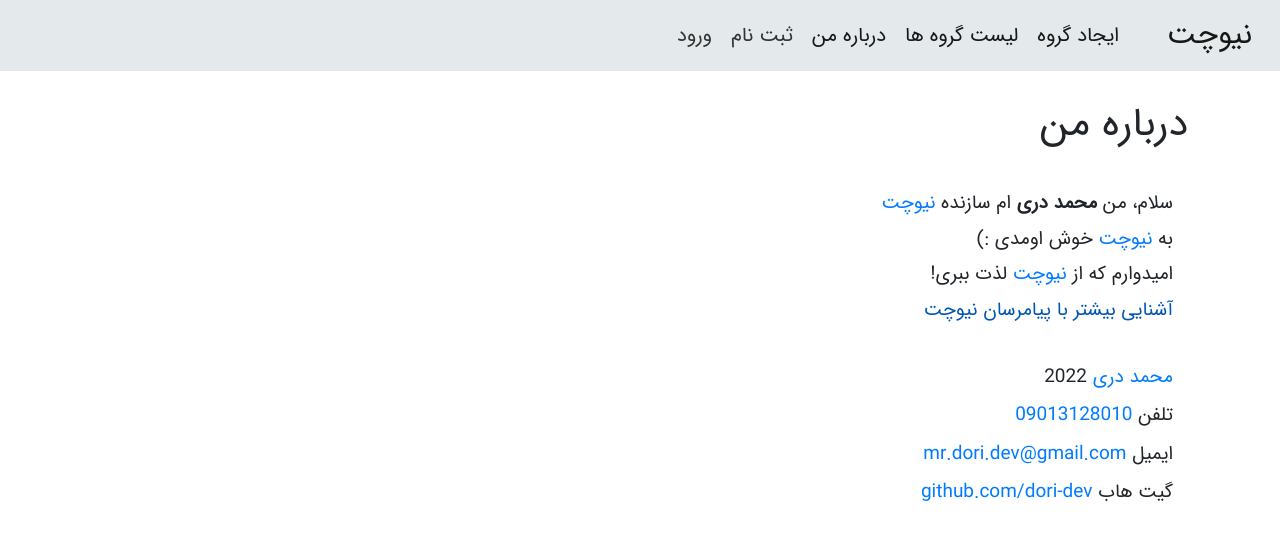
After one commit to dori-dev/django-chat, a Django app: page /about/ in a window 1280 px wide. The commit adds this page. Shown: the top 541 px of the page. Run offline with Django 3.2, Linux system fonts and the light colour scheme; some libraries are stand-ins or nearby versions.

Commit message:
add about-me page

```diff
--- /dev/null
+++ b/chat/templates/chat/about.html
@@ -0,0 +1,32 @@
+{% extends 'base.html' %}
+{% load static %}
+
+
+{% block style %}
+<link rel="stylesheet" href="{% static 'css/about.css' %}">
+{% endblock style %}
+
+
+{% block title %}
+<title>درباره من</title>
+{% endblock title %}
+
+
+{% block content %}
+<h1>درباره من</h1>
+<div class="about">
+    <p>سلام، من <b>محمد دری</b> ام سازنده <a href="{% url 'index' %}">نیوچت</a></p>
+    <p>به <a href="{% url 'index' %}">نیوچت</a> خوش اومدی :)</p>
+    <p>امیدوارم که از <a href="{% url 'index' %}">نیوچت</a> لذت ببری!</p>
+    <!-- TODO -->
+    <p><a target="_blank" href="">آشنایی بیشتر با پیامرسان نیوچت</a></p>
+</div>
+<br>
+<div class="social">
+    <p><a target="_blank" href="https://github.com/dori-dev">محمد دری</a> 2022</p>
+    <p>تلفن <a href="tel:09013128010">09013128010</a></p>
+    <p>ایمیل <a href="mailto:mr.dori.dev@gmail.com">mr.dori.dev@gmail.com</a></p>
+    <p>گیت هاب <a target="_blank" href="https://github.com/dori-dev">github.com/dori-dev</a></p>
+
+</div>
+{% endblock content %}
--- a/chat/urls.py
+++ b/chat/urls.py
@@ -8,6 +8,7 @@ urlpatterns = [
     path('chat/', views.index, name='index'),
     path('groups/', views.group_list, name="groups"),
     path('create/', views.create_group, name='create'),
+    path('about/', views.about, name='about'),
     path('chat/<str:room_name>/', views.room, name='room'),
     path('id/<str:room_id>/', views.group_view, name='room'),
 ]
--- a/chat/views.py
+++ b/chat/views.py
@@ -72,3 +72,7 @@ def group_view(request: object, room_id: str):
         "room": chat_model[0].name,
     }
     return render(request, "chat/room.html", context)
+
+
+def about(request: object):
+    return render(request, "chat/about.html")
--- /dev/null
+++ b/static/css/about.css
@@ -0,0 +1,28 @@
+body {
+  font-size: 19px;
+}
+
+h1 {
+  margin: 30px 10px 40px 0;
+}
+
+a {
+  color: #007bff;
+  text-decoration: none;
+  background-color: transparent;
+  -webkit-text-decoration-skip: objects;
+  text-decoration: none;
+}
+
+a:visited,
+a:hover {
+  color: #0056b3;
+  text-decoration: underline;
+}
+
+.about p {
+  margin: 7px 25px 0 0;
+}
+.social p {
+  margin: 10px 25px 0 0;
+}
--- a/templates/base.html
+++ b/templates/base.html
@@ -31,6 +31,9 @@
           <li class="nav-item">
             <a class="nav-link active custom-nav" aria-current="page" href="{% url 'groups' %}">لیست گروه ها</a>
           </li>
+          <li class="nav-item">
+            <a class="nav-link active custom-nav" aria-current="page" href="{% url 'about' %}">درباره من</a>
+          </li>
           {% if user.is_authenticated %}
           <form action="{% url 'auth:logout' %}" method="post">
             {% csrf_token %}
```
